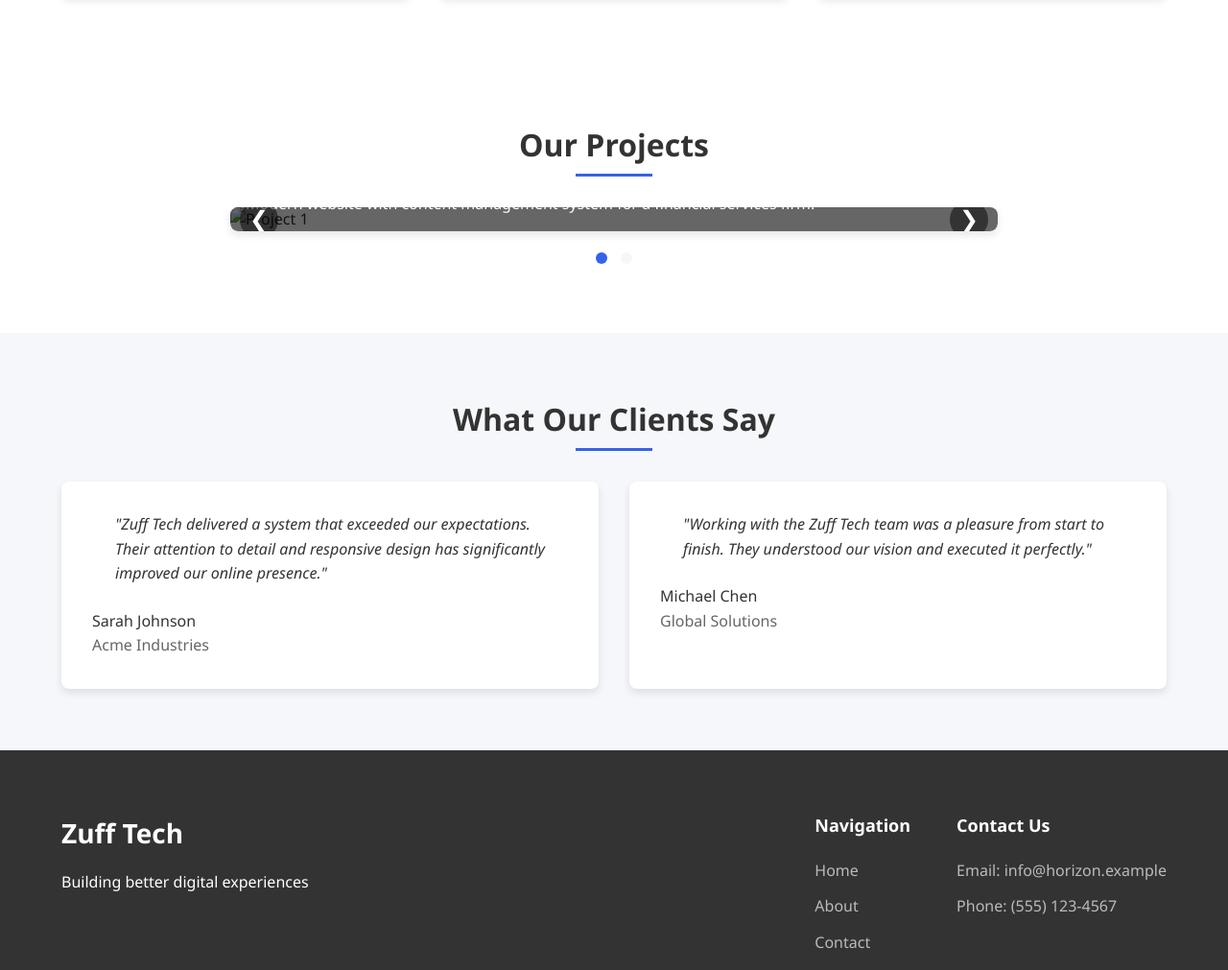
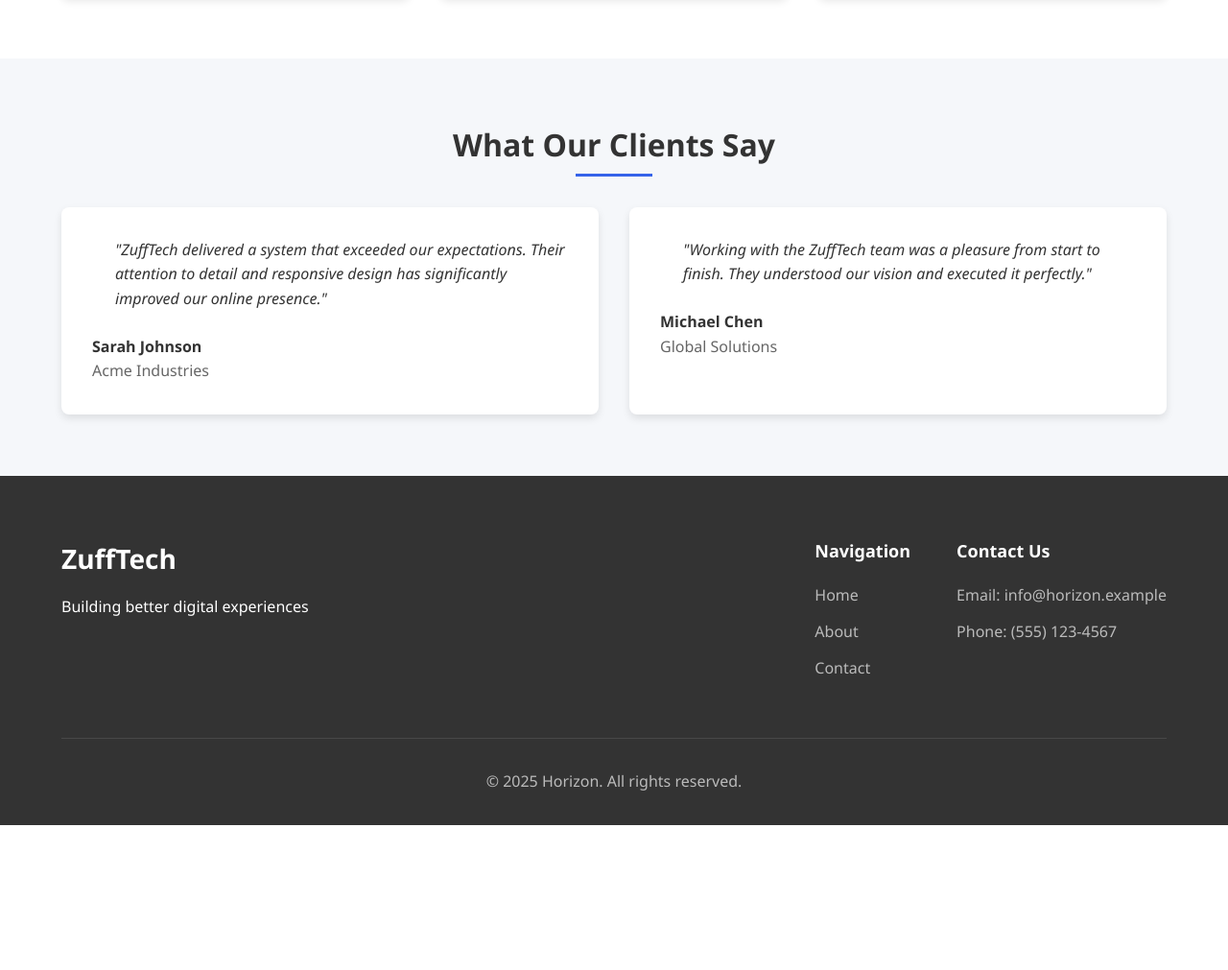
Before and after one commit to Muburii/Plp-Web-Final-Project-, a plain HTML site: page index.html in a window 1280 px wide. Shown: the part 939-1950 px from the top of the page at 96% size. After the commit the page ends 1799 px from the top, so only its background shows below. Drawn offline with Linux system fonts and the light colour scheme; a script that the page names is missing.

Commit message:
Updated Project

```diff
--- a/index.html
+++ b/index.html
@@ -3,7 +3,7 @@
 <head>
     <meta charset="UTF-8">
     <meta name="viewport" content="width=device-width, initial-scale=1.0">
-    <title>Zuff Technologies</title>
+    <title>ZuffTechnologies</title>
     <link rel="stylesheet" href="styles.css">
     <script src="script.js" defer></script>
 </head>
@@ -11,7 +11,7 @@
     <header>
         <div class="container">
             <div class="logo">
-                <h1>Zuff Tech</h1>
+                <h1>ZuffTech</h1>
             </div>
             <nav>
                 <ul class="nav-links">
@@ -77,51 +77,19 @@
                 </div>
             </div>
         </section>
-
-        <section class="projects">
-    <div class="container">
-        <h2 class="section-title">Our Projects</h2>
-        <div class="slideshow-container">
-            <div class="slide fade active">
-                <img src="/api/placeholder/800/450" alt="Project 1">
-                <div class="slide-caption">
-                    <h3>Corporate Branding Website</h3>
-                    <p>Modern website with content management system for a financial services firm.</p>
-                </div>
-            </div>
-
-            <div class="slide fade">
-                <img src="/api/placeholder/800/450" alt="Project 2">
-                <div class="slide-caption">
-                    <h3>Restaurant Booking System</h3>
-                    <p>Custom-built reservation system with online ordering capabilities.</p>
-                </div>
-            </div>
-
-            <button class="prev" onclick="changeSlide(-1)">&#10094;</button>
-            <button class="next" onclick="changeSlide(1)">&#10095;</button>
-        </div>
-
-        <div class="dots-container">
-            <span class="dot active" onclick="currentSlide(1)"></span>
-            <span class="dot" onclick="currentSlide(2)"></span>
-        </div>
-    </div>
-</section>
-
         <section class="testimonials">
             <div class="container">
                 <h2 class="section-title">What Our Clients Say</h2>
                 <div class="testimonial-grid">
                     <div class="testimonial-card">
-                        <div class="quote">"Zuff Tech delivered a system that exceeded our expectations. Their attention to detail and responsive design has significantly improved our online presence."</div>
+                        <div class="quote">"ZuffTech delivered a system that exceeded our expectations. Their attention to detail and responsive design has significantly improved our online presence."</div>
                         <div class="client">
                             <p class="client-name">Sarah Johnson</p>
                             <p class="client-company">Acme Industries</p>
                         </div>
                     </div>
                     <div class="testimonial-card">
-                        <div class="quote">"Working with the Zuff Tech team was a pleasure from start to finish. They understood our vision and executed it perfectly."</div>
+                        <div class="quote">"Working with the ZuffTech team was a pleasure from start to finish. They understood our vision and executed it perfectly."</div>
                         <div class="client">
                             <p class="client-name">Michael Chen</p>
                             <p class="client-company">Global Solutions</p>
@@ -136,7 +104,7 @@
         <div class="container">
             <div class="footer-content">
                 <div class="footer-logo">
-                    <h2>Zuff Tech</h2>
+                    <h2>ZuffTech</h2>
                     <p>Building better digital experiences</p>
                 </div>
                 <div class="footer-links">
--- a/styles.css
+++ b/styles.css
@@ -295,93 +295,6 @@ nav {
     margin-bottom: 1rem;
     font-size: 1.25rem;
 }
-
-/* ---------- Projects Slideshow ---------- */
-.slideshow-container {
-    position: relative;
-    max-width: 800px;
-    margin: 0 auto;
-    overflow: hidden;
-    border-radius: var(--border-radius);
-    box-shadow: var(--shadow-md);
-}
-
-.slide {
-    display: none;
-    position: relative;
-}
-
-.slide.active {
-    display: block;
-}
-
-.slide-caption {
-    background-color: rgba(0, 0, 0, 0.6);
-    color: var(--color-white);
-    position: absolute;
-    bottom: 0;
-    left: 0;
-    width: 100%;
-    padding: 1rem;
-    border-radius: 0 0 var(--border-radius) var(--border-radius);
-}
-
-
-.slide-caption h3 {
-    margin-bottom: 0.5rem;
-}
-
-.prev, .next {
-    position: absolute;
-    top: 50%;
-    transform: translateY(-50%);
-    background-color: rgba(0, 0, 0, 0.5);
-    color: var(--color-white);
-    border: none;
-    font-size: 1.5rem;
-    padding: 0.5rem;
-    cursor: pointer;
-    transition: var(--transition);
-    border-radius: 50%;
-    width: 40px;
-    height: 40px;
-    display: flex;
-    align-items: center;
-    justify-content: center;
-}
-
-.prev {
-    left: 10px;
-}
-
-.next {
-    right: 10px;
-}
-
-.prev:hover, .next:hover {
-    background-color: rgba(0, 0, 0, 0.8);
-}
-
-.dots-container {
-    text-align: center;
-    margin-top: 1rem;
-}
-
-.dot {
-    display: inline-block;
-    width: 12px;
-    height: 12px;
-    margin: 0 5px;
-    background-color: var(--color-light-gray);
-    border-radius: 50%;
-    cursor: pointer;
-    transition: var(--transition);
-}
-
-.dot.active, .dot:hover {
-    background-color: var(--color-primary);
-}
-
 /* ---------- Testimonials ---------- */
 .testimonials {
     background-color: var(--color-light-gray);
@@ -408,14 +321,14 @@ nav {
 }
 
 .quote:before {
-    content: """;
+    content: "";
     position: absolute;
     left: -5px;
     top: -10px;
     font-size: 3rem;
     color: var(--color-primary);
     opacity: 0.3;
-}}
+}
 
 .client-name {
     font-weight: 600;
```
Also changed, not shown: about.html (+13 -16 lines), contact.html (+9 -9 lines), WhatsApp Image 2025-05-14 at 16.24.01.jpeg (added), WhatsApp Image 2025-05-14 at 16.39.30.jpeg (added), portofolio.jpeg (added).
